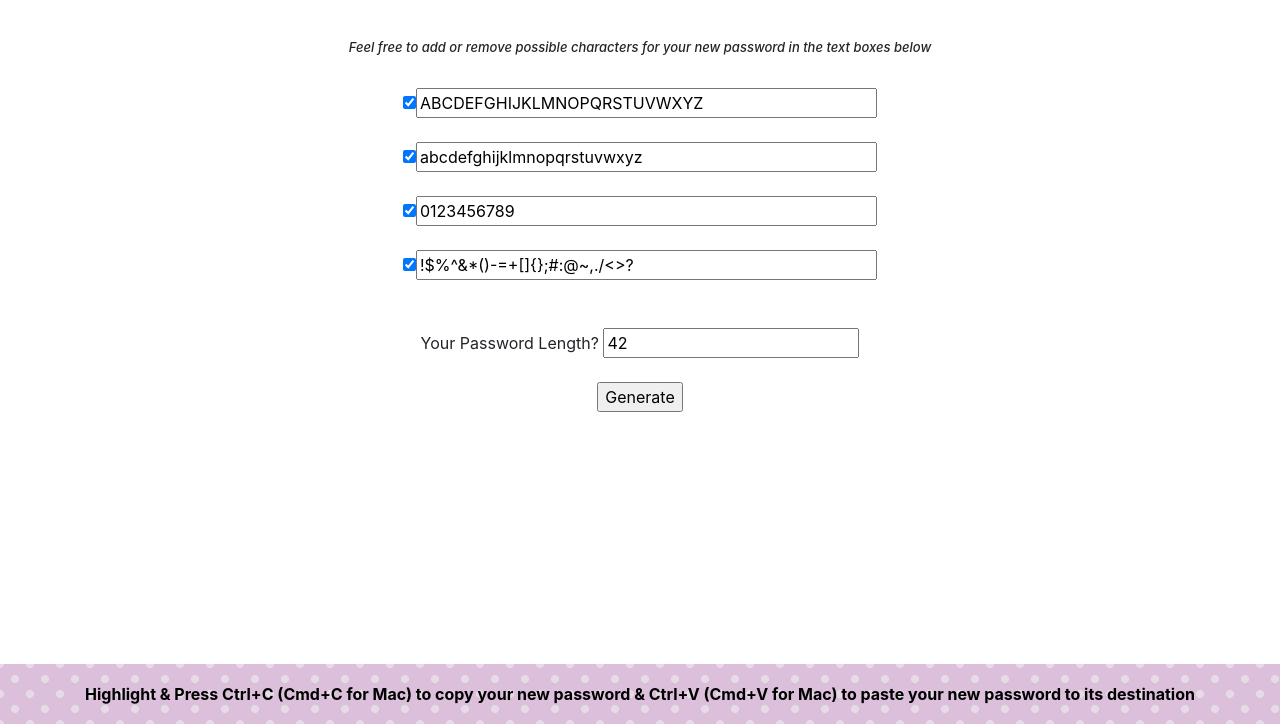
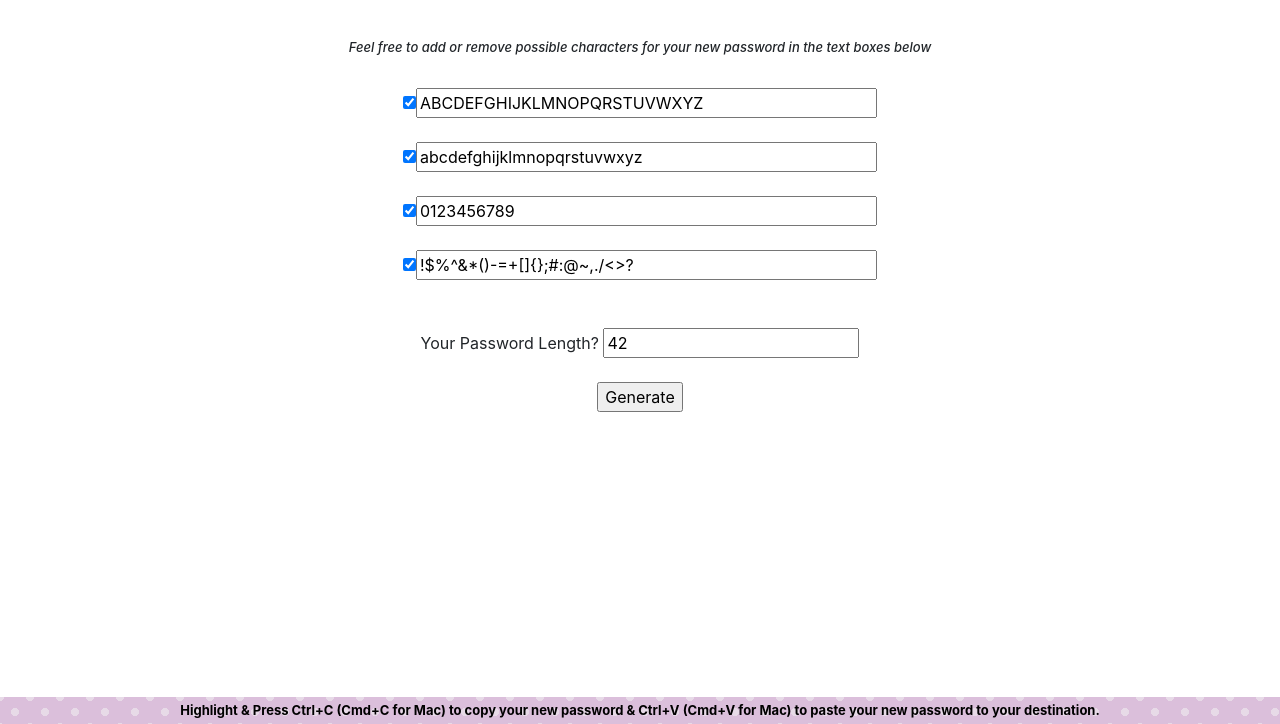
Before and after one commit to miadugas/Mia-JavaScript-Password-Gen, a plain HTML site: page index.html in a window 1280 px wide. Shown: the part 76-800 px from the top of the page. Drawn offline with nearby package versions, Linux system fonts and the light colour scheme.

Commit message:
Add files via upload

```diff
--- a/css/style.css
+++ b/css/style.css
@@ -50,16 +50,18 @@ font-size: small;
 
 .container2{ /* had to overide a Bootstrap default */
     color: black;
+
 }
 
 /* Sticky footer because why not  ¯\_(ツ)_/¯ */
 .footer {
     font-weight: bold;
+    font-size: small;
     position: absolute;
     bottom: 0;
     width: 100%;
-    height: 60px;
-    line-height: 60px;
+    height: px;
+    line-height: 27px;
     background: rgb(219, 191, 219); /* polka dot fun with the footer */
     background-image:
     radial-gradient(rgb(231, 218, 231),20%, transparent 0),
--- a/index.html
+++ b/index.html
@@ -57,8 +57,8 @@
 
             <br>
             <footer class="footer">
-                    <div class="container2">
-                            <span>Highlight & Press Ctrl+C (Cmd+C for Mac) to copy your new password & Ctrl+V (Cmd+V for Mac) to paste your new password to its destination</span> <!-- You will not be able to see this text. -->
+                    <div class="container2" >
+                            <span>Highlight & Press Ctrl+C (Cmd+C for Mac) to copy your new password & Ctrl+V (Cmd+V for Mac) to paste your new password to your destination.</span> <!-- You will not be able to see this text. -->
                         </div>
                     </div>
                 </footer>
```
Also changed, not shown: script.js (line endings or trailing spaces).
